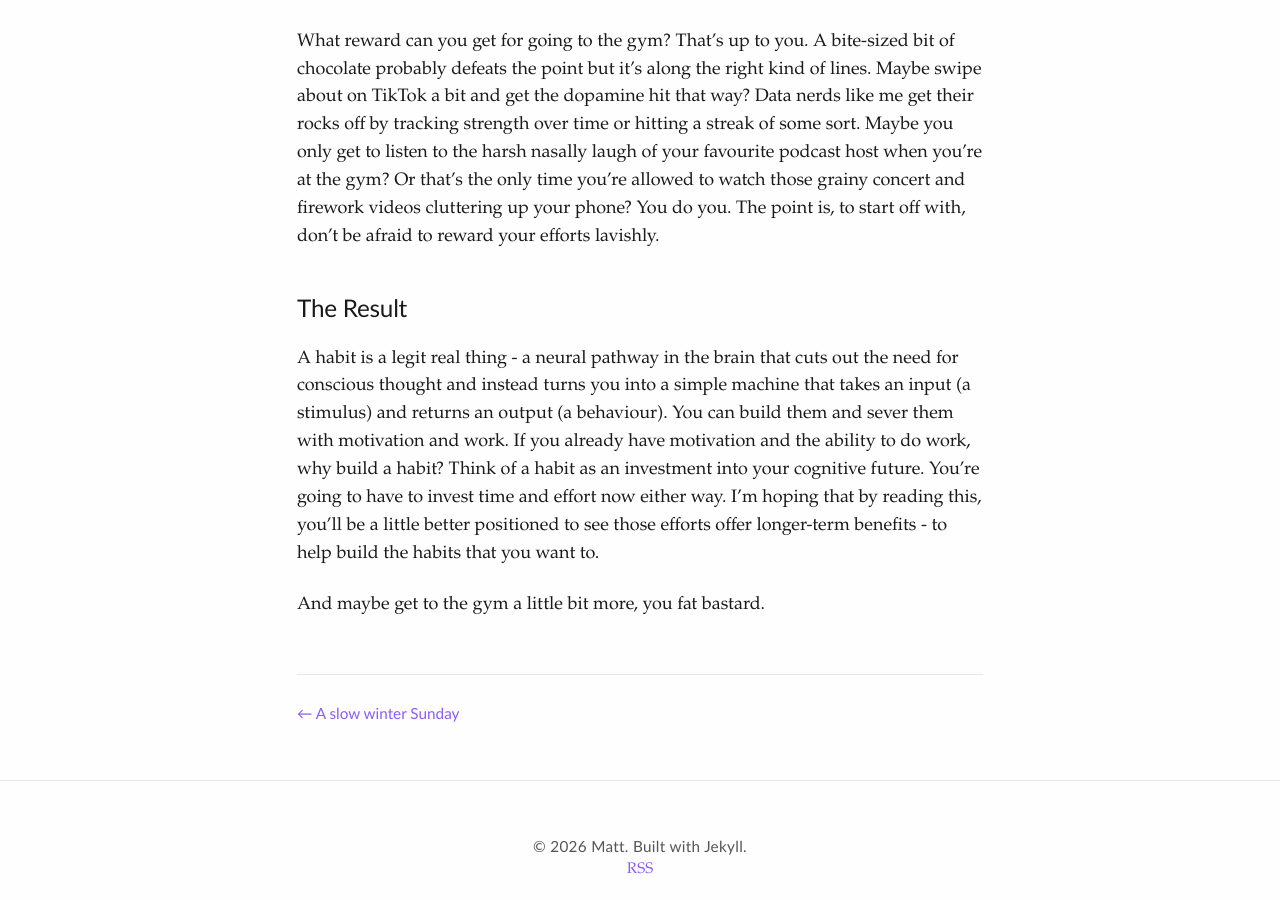
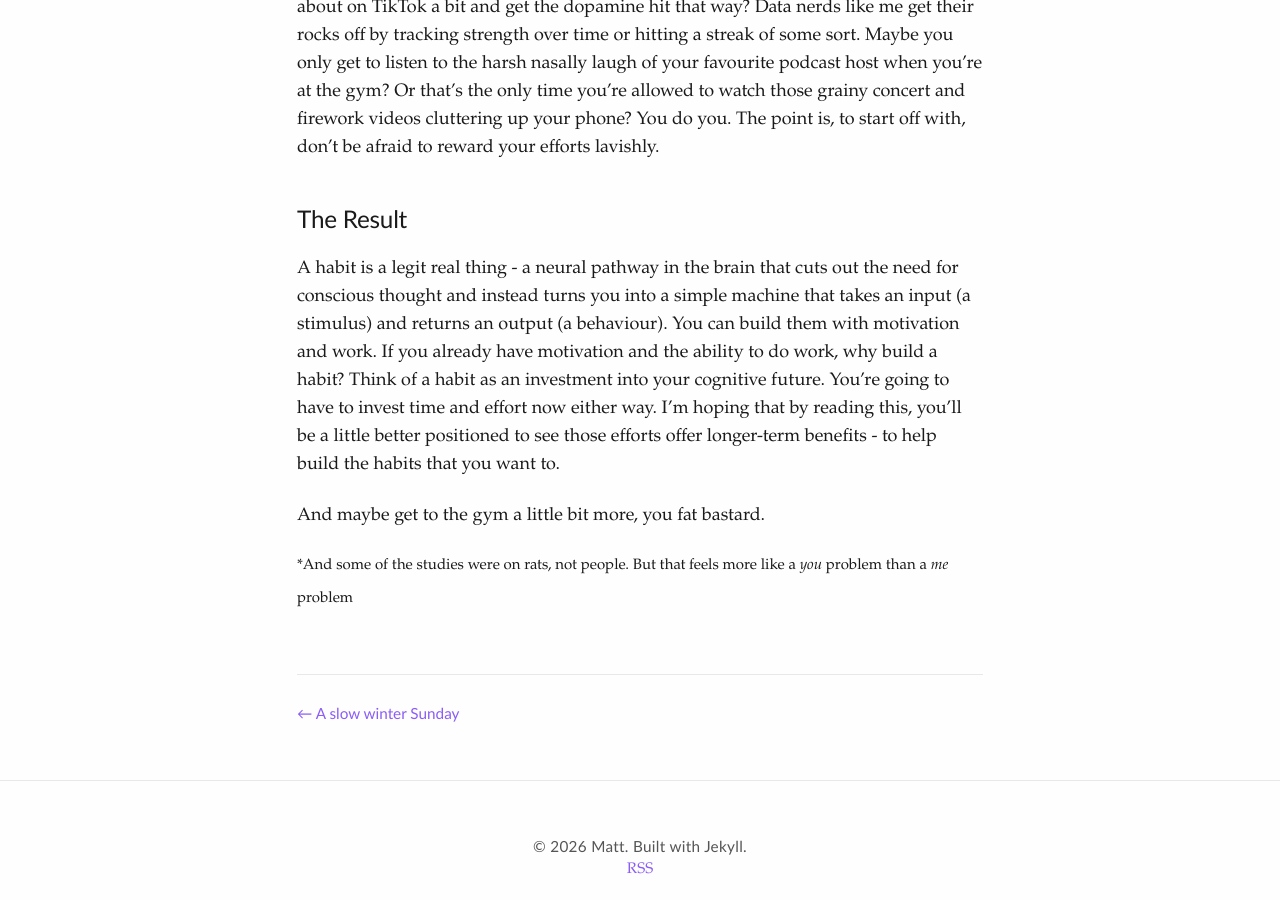
Before and after one commit to Kali89/kali89.github.io, a Jekyll site: the page built from _posts/2026-01-12-building-a-habit.md, in a window 1280 px wide and 900 px high, scrolled down 3607 px. Built offline with Jekyll 4.4.1, drawn with Linux system fonts in a browser that asks for light colours; some of the changed text lies outside the part shown.

Commit message:
Habit things

```diff
--- a/_posts/2026-01-12-building-a-habit.md
+++ b/_posts/2026-01-12-building-a-habit.md
@@ -47,7 +44,7 @@ You know what a habit is. How do we make going to the gym "habitual"?
 Research says that **complex** activities are harder to form habits with than
 **simple** ones.
 
-*"But Matt, going to the gym* ***is*** * a complex activity"*.
+*"But Matt, going to the gym* ***is*** *a complex activity"*.
 
 Sure, but you know what isn't? Grabbing your water bottle from your nightstand
 in the morning. Or putting your gym shoes on. What I'm saying: take a complex
@@ -137,9 +134,12 @@ lines. Maybe swipe about on TikTok a bit and get the dopamine hit that way? Data
 A habit is a legit real thing - a neural pathway in the brain that cuts out the
 need for conscious thought and instead turns you into a simple machine that
 takes an input (a stimulus) and returns an output (a behaviour). You can build
-them and sever them with motivation and work. If you already have motivation and
+them with motivation and work. If you already have motivation and
 the ability to do work, why build a habit? Think of
 a habit as an investment into your cognitive future. You're going to have to invest time and
 effort now either way. I'm hoping that by reading this, you'll be a little better positioned to see those efforts offer longer-term benefits - to help build the habits that you want to.
 
 And maybe get to the gym a little bit more, you fat bastard.
+
+
+<sup>\*And some of the studies were on rats, not people. But that feels more like a *you* problem than a *me* problem</sup>
```
Also changed, not shown: other parts of _posts/2026-01-12-building-a-habit.md (+1 -4 lines).
